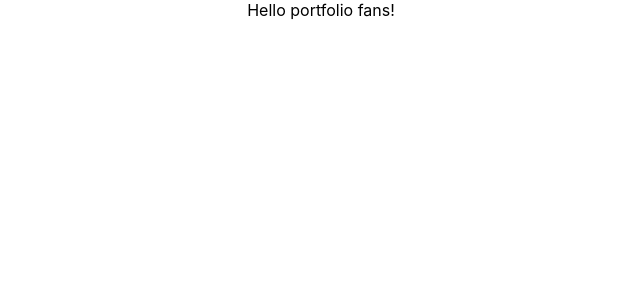
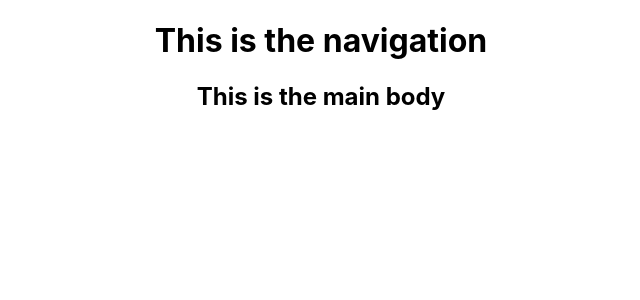
Before and after one commit to DTFsquad/Portfolio, a React (Create React App) app: page / in a window 1280 px wide. Shown: the top 300 px of the page, without its empty margins (319-959 px from the left). Built offline with nearby package versions, Linux system fonts and the light colour scheme.

Commit message:
site structure

```diff
--- a/src/App.js
+++ b/src/App.js
@@ -5,7 +5,14 @@ import './App.css';
 function App() {
   return (
     <div className="App">
-      Hello portfolio fans!
+      <div className='container'>
+        <div className='navigation'>
+          <h1>This is the navigation</h1>
+        </div>
+        <div>
+          <h2>This is the main body</h2>
+        </div>
+      </div>
     </div>
   );
 }
```
